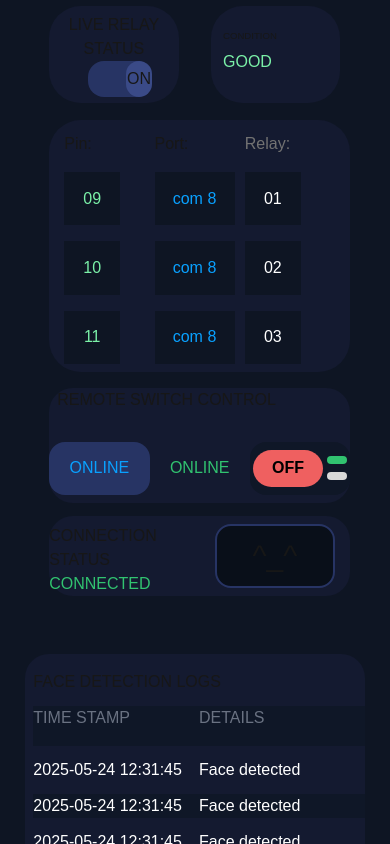
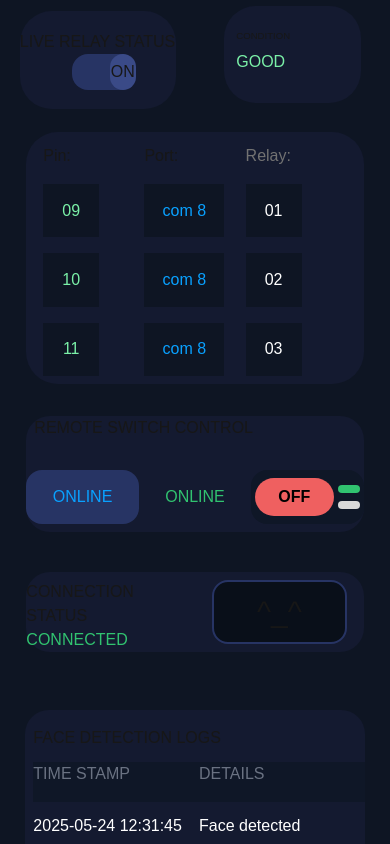
Before and after one commit to roshanpanda666/admin-dashboard--of-smartswitch, a Next.js app: page / in a window 390 px wide. Shown: the top 844 px of the page. Built offline with nearby package versions, Linux system fonts and the light colour scheme.

Commit message:
responsive good now

```diff
--- a/app/components/Home.js
+++ b/app/components/Home.js
@@ -3,13 +3,13 @@ import Nav from './Nav'
 const Home = () => {
   return (
     <div>
-      <div >
-        <Nav></Nav>
-        <div className='flex justify-center items-center lg:flex-row flex-col'>
-          <div className='lg:border-r-[1px] border-0 border-[#273464] lg:w-[40%] w-full  flex flex-col justify-center lg:items-end items-center ml-8 '>
-            <div className='w-[83%] h-30 flex justify-center items-center'>
-              <div className='lg:w-[60%] h-[90%] w-full'>
-                <div className='rounded-4xl bg-[#141A30] h-[90%] w-[80%] flex flex-col justify-center lg:items-start items-center'>
+
+        <Nav className="hidden lg:block"></Nav>
+        <div className='flex justify-center items-center lg:flex-row flex-col '>
+          <div className='lg:border-r-[1px] border-0 border-[#273464] lg:w-[40%] w-full  flex flex-col justify-center lg:items-end items-center'>
+            <div className='lg:w-[83%] w-full h-30 flex justify-center items-center'>
+              <div className='lg:w-[60%] h-[90%] w-full flex justify-center items-center lg:justify-center '>
+                <div className='rounded-4xl bg-[#141A30] h-[90%] w-[80%] lg:w-[80%] flex flex-col justify-center lg:justify-center lg:items-start items-center'>
                   <div className='lg:text-[1.3rem] test-[0.5rem] lg:ml-3 text-center lg:text-start' >LIVE RELAY STATUS</div>
                   <div>
                     <div className='rounded-2xl lg:w-28 w-16 h-9 bg-[#273464] flex text-center items-center justify-end ml-3'>
@@ -21,8 +21,8 @@ const Home = () => {
                 </div>
 
               </div>
-              <div className='lg:w-[40%] w-full h-[90%] '>
-              <div className='rounded-4xl bg-[#141A30] h-[90%] w-[80%] flex flex-col justify-center items-start'>
+              <div className='lg:w-[40%] w-full h-[90%] flex justify-center items-start lg:justify-center '>
+              <div className='rounded-4xl bg-[#141A30] h-[90%] w-[70%] flex flex-col justify-center items-start '>
                   <div className='lg:text-[1.3rem] text-[0.6rem] ml-3'>CONDITION</div>
                   <div>
                     <div className=' w-28 h-9 flex text-center items-center justify-start ml-3'>
@@ -34,7 +34,7 @@ const Home = () => {
                 </div>
               </div>
             </div>
-            <div className='w-[83%]  h-63'>
+            <div className='lg:w-[83%] w-[93%] flex justify-center items-center  h-63 lg:mt-0 mt-3'>
               <div className='w-[93%] h-full rounded-4xl bg-[#141A30] flex justify-center items-center'>
                 <div className='h-full w-[30%] flex flex-col lg:text-2xl'>
                   <div className='mt-3'>Pin:</div>
@@ -59,8 +59,8 @@ const Home = () => {
                 </div>
               </div>
             </div>
-            <div className='w-[83%]  h-32'>
-              <div className='bg-[#141A30] h-[90%] w-[93%] rounded-3xl mt-4 flex justify-center items-center flex-col'>
+            <div className='lg:w-[83%] w-[93%]  h-32 flex justify-center items-center mt-3'>
+              <div className='bg-[#141A30] h-[90%] w-[93%] rounded-3xl flex justify-center items-center flex-col mt-7 lg:mt-0'>
                   <div className=' w-full h-full lg:text-[1.3rem] ml-4'>
                     REMOTE SWITCH CONTROL
                   </div>
@@ -80,7 +80,7 @@ const Home = () => {
 
               </div>
             </div>
-            <div className='w-[83%]  h-20 mt-4 '>
+            <div className='lg:w-[83%] w-[93%] flex justify-center items-center  h-20 lg:mt-4 mt-12'>
               <div className=' bg-[#141A30] rounded-3xl w-[93%] h-full flex justify-center items-center'>
               <div className=' w-full h-full'>
                 <div className='mt-2'>CONNECTION STATUS</div>
@@ -155,7 +155,7 @@ const Home = () => {
           </div>
         </div>
 
-      </div>
+
     </div>
   )
 }
```
